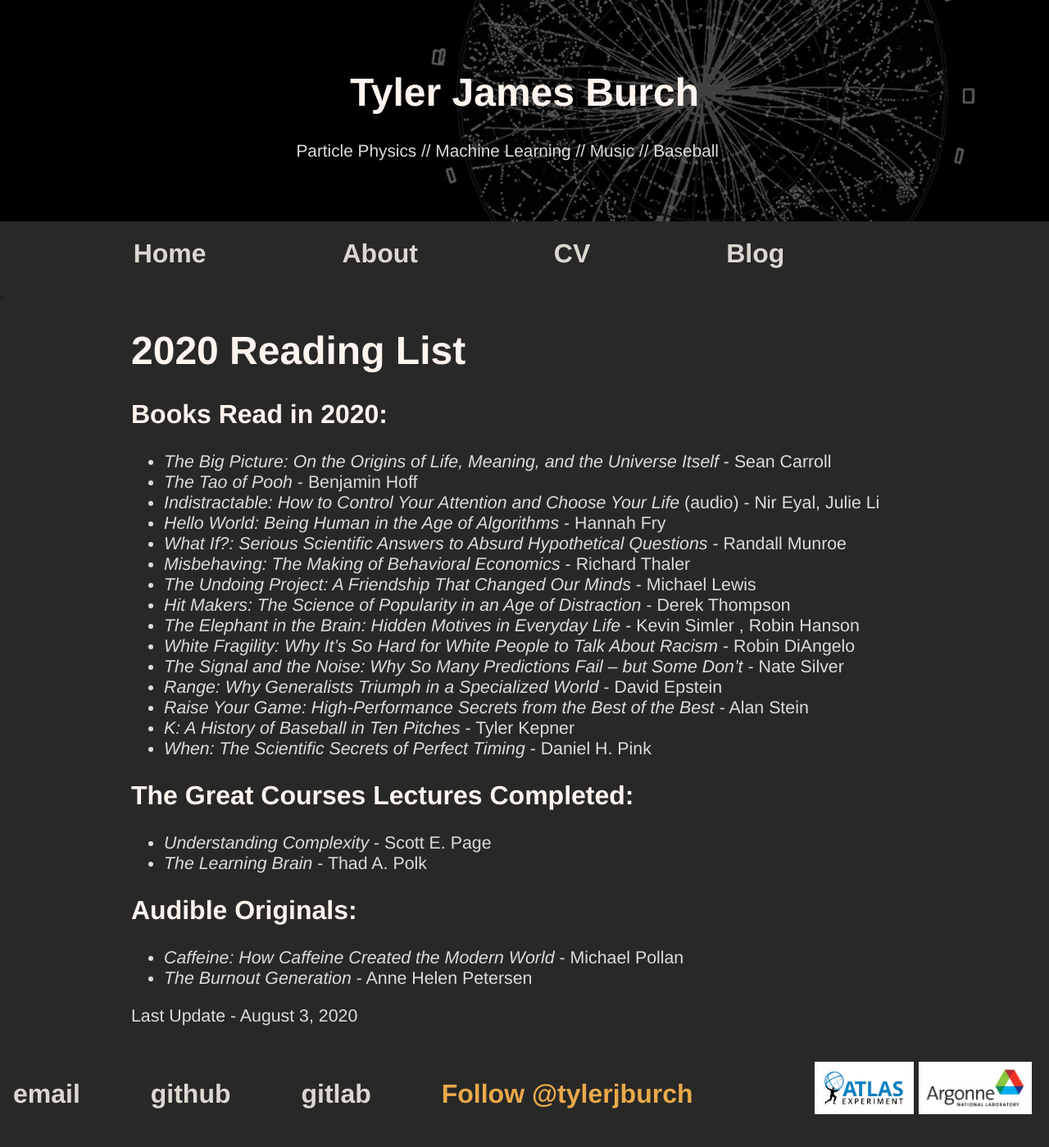
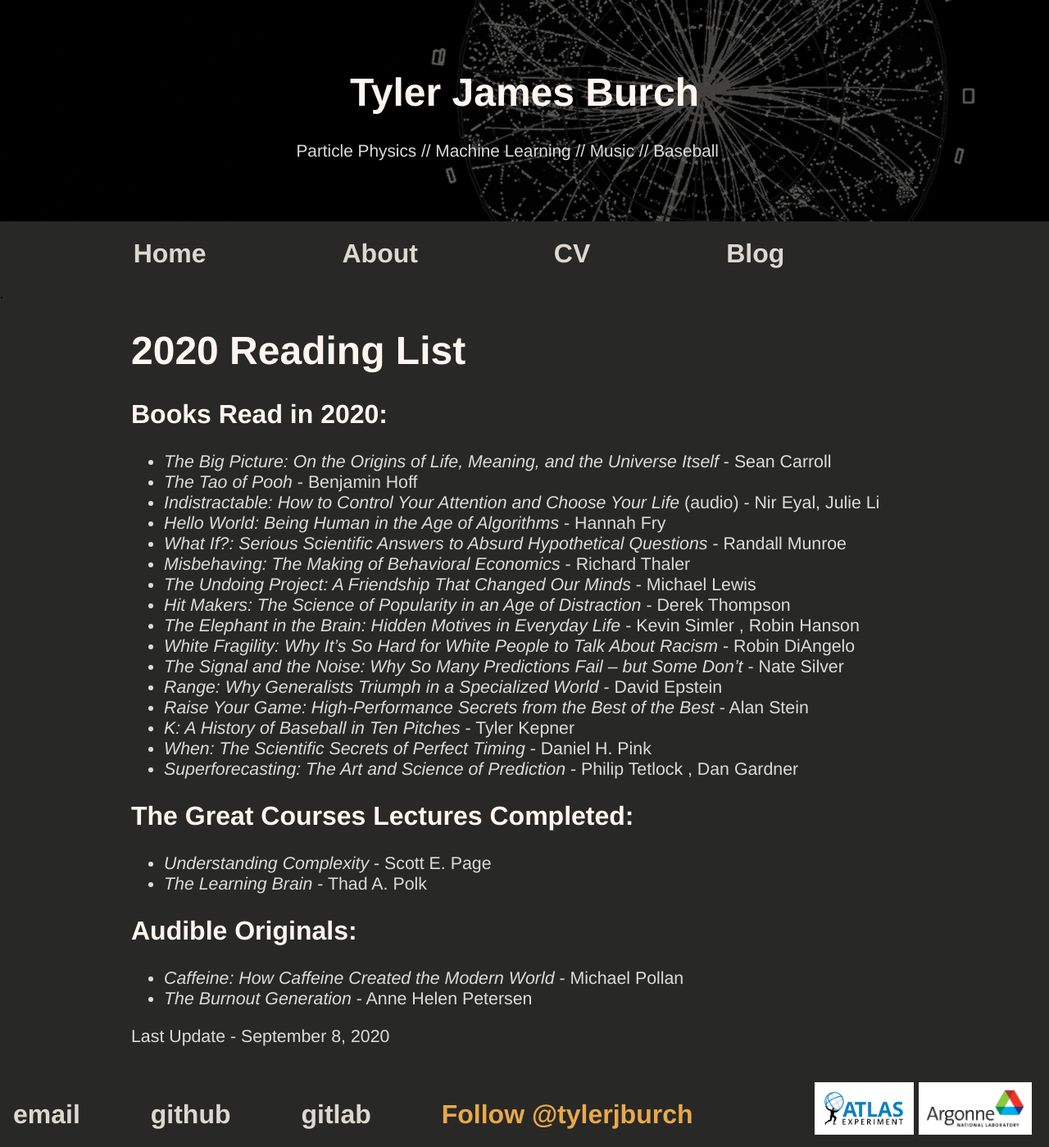
Before and after one commit to tjburch/tjburch.github.io, a Jekyll site: the page built from _other/2020readinglist.md, in a window 1280 px wide. Shown: the whole page at 82% size. Built offline with Jekyll 4.4.1, drawn with Linux system fonts in a browser that asks for light colours; comment, search, counter and statistics services are not loaded; before the commit the page ends 1374 px from its top, so only the background shows below that.

Commit message:
Add Superforecasting

```diff
--- a/_other/2020readinglist.md
+++ b/_other/2020readinglist.md
@@ -23,6 +23,7 @@ date: 2020-04-04
 - _Raise Your Game: High-Performance Secrets from the Best of the Best_ - Alan Stein
 - _K: A History of Baseball in Ten Pitches_ - Tyler Kepner
 - _When: The Scientific Secrets of Perfect Timing_ - Daniel H. Pink
+- _Superforecasting: The Art and Science of Prediction_ - Philip Tetlock , Dan Gardner
 
 ## The Great Courses Lectures Completed:
 
@@ -34,4 +35,4 @@ date: 2020-04-04
 - _Caffeine: How Caffeine Created the Modern World_ - Michael Pollan
 - _The Burnout Generation_ - Anne Helen Petersen
 
-Last Update - August 3, 2020
+Last Update - September 8, 2020
```
